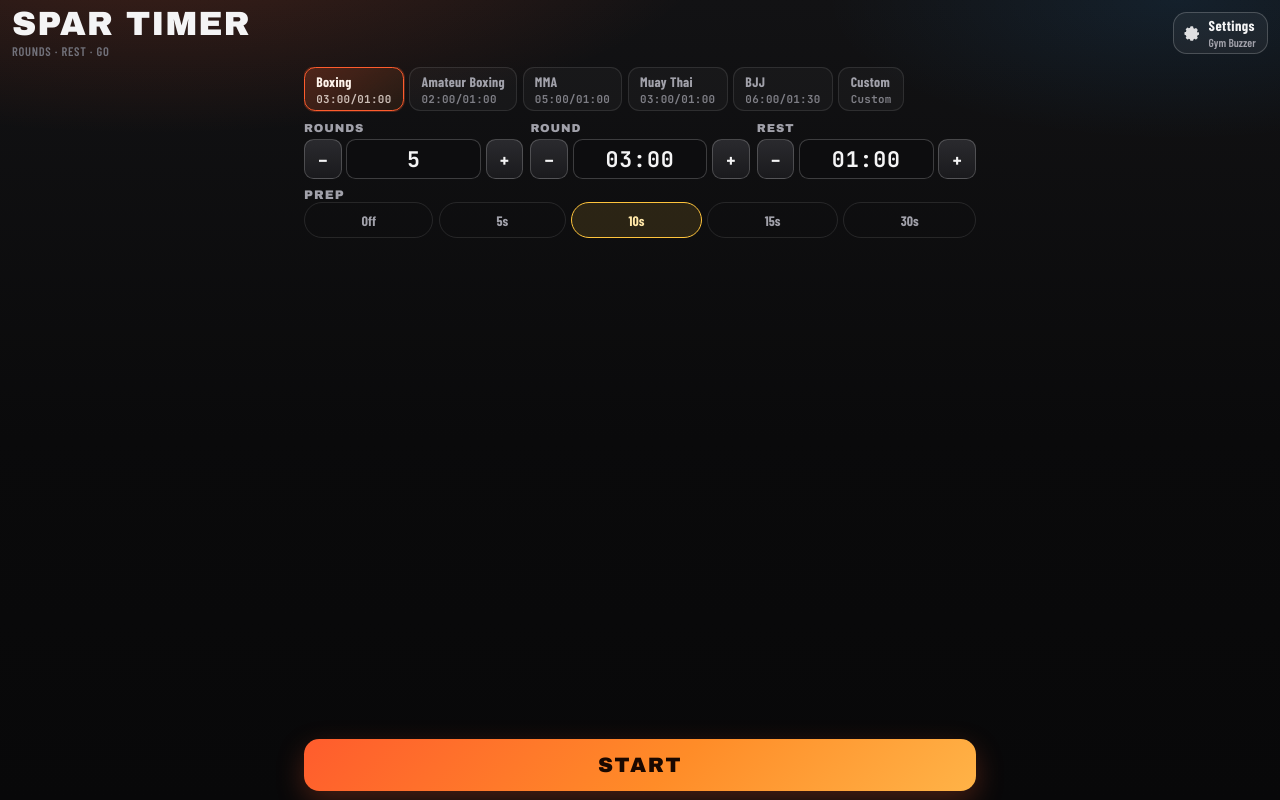
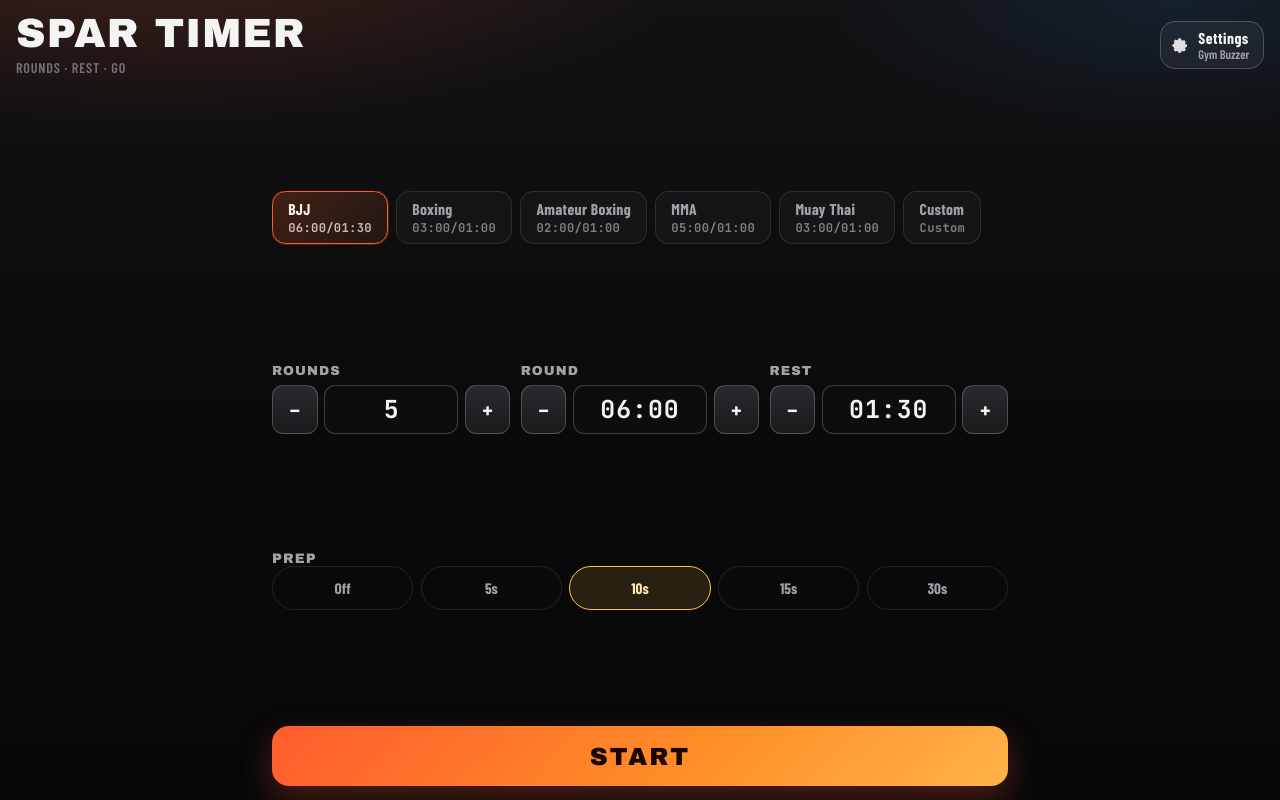
Before and after one commit to CCavins/Sparring-Rounds-Timer, a Vue app: page / in a window 1280 px wide. Built offline with nearby package versions, Linux system fonts and the light colour scheme.

Commit message:
Give home more breathing room and put BJJ first
Spread controls across the available viewport height with larger
touch targets, and move BJJ to the first preset/default setup.

Co-authored-by: CCavins <CCavins@users.noreply.github.com>

```diff
--- a/src/components/DurationControl.vue
+++ b/src/components/DurationControl.vue
@@ -177,32 +177,54 @@ function commit(): void {
 }
 
 .duration--compact {
-  gap: 0.3rem;
+  gap: 0.4rem;
 }
 
 .duration--compact .duration__label {
-  font-size: 0.72rem;
+  font-size: 0.82rem;
 }
 
 .duration--compact .duration__controls {
-  grid-template-columns: 2.35rem 1fr 2.35rem;
-  gap: 0.3rem;
+  grid-template-columns: 2.85rem 1fr 2.85rem;
+  gap: 0.4rem;
 }
 
 .duration--compact .duration__btn {
-  min-width: 2.35rem;
-  min-height: 2.55rem;
-  font-size: 1.25rem;
-  border-radius: 0.6rem;
+  min-width: 2.85rem;
+  min-height: 3.1rem;
+  font-size: 1.45rem;
+  border-radius: 0.7rem;
 }
 
 .duration--compact .duration__input {
-  min-height: 2.55rem;
-  font-size: clamp(1.05rem, 3.2vw, 1.35rem);
-  border-radius: 0.6rem;
+  min-height: 3.1rem;
+  font-size: clamp(1.2rem, 3.6vw, 1.55rem);
+  border-radius: 0.7rem;
 }
 
 .duration--disabled {
   opacity: 0.45;
 }
+
+@media (max-height: 700px) {
+  .duration--compact .duration__controls {
+    grid-template-columns: 2.4rem 1fr 2.4rem;
+    gap: 0.3rem;
+  }
+
+  .duration--compact .duration__btn {
+    min-width: 2.4rem;
+    min-height: 2.6rem;
+    font-size: 1.25rem;
+  }
+
+  .duration--compact .duration__input {
+    min-height: 2.6rem;
+    font-size: clamp(1.05rem, 3.2vw, 1.35rem);
+  }
+
+  .duration--compact .duration__label {
+    font-size: 0.72rem;
+  }
+}
 </style>
--- a/src/components/NumberStepper.vue
+++ b/src/components/NumberStepper.vue
@@ -136,28 +136,50 @@ function onInput(event: Event, min: number, max: number): void {
 }
 
 .stepper--compact {
-  gap: 0.3rem;
+  gap: 0.4rem;
 }
 
 .stepper--compact .stepper__label {
-  font-size: 0.72rem;
+  font-size: 0.82rem;
 }
 
 .stepper--compact .stepper__controls {
-  grid-template-columns: 2.35rem 1fr 2.35rem;
-  gap: 0.3rem;
+  grid-template-columns: 2.85rem 1fr 2.85rem;
+  gap: 0.4rem;
 }
 
 .stepper--compact .stepper__btn {
-  min-width: 2.35rem;
-  min-height: 2.55rem;
-  font-size: 1.25rem;
-  border-radius: 0.6rem;
+  min-width: 2.85rem;
+  min-height: 3.1rem;
+  font-size: 1.45rem;
+  border-radius: 0.7rem;
 }
 
 .stepper--compact .stepper__input {
-  min-height: 2.55rem;
-  font-size: clamp(1.05rem, 3.2vw, 1.35rem);
-  border-radius: 0.6rem;
+  min-height: 3.1rem;
+  font-size: clamp(1.2rem, 3.6vw, 1.55rem);
+  border-radius: 0.7rem;
+}
+
+@media (max-height: 700px) {
+  .stepper--compact .stepper__controls {
+    grid-template-columns: 2.4rem 1fr 2.4rem;
+    gap: 0.3rem;
+  }
+
+  .stepper--compact .stepper__btn {
+    min-width: 2.4rem;
+    min-height: 2.6rem;
+    font-size: 1.25rem;
+  }
+
+  .stepper--compact .stepper__input {
+    min-height: 2.6rem;
+    font-size: clamp(1.05rem, 3.2vw, 1.35rem);
+  }
+
+  .stepper--compact .stepper__label {
+    font-size: 0.72rem;
+  }
 }
 </style>
--- a/src/components/PresetSelector.vue
+++ b/src/components/PresetSelector.vue
@@ -131,7 +131,7 @@ function timingLabel(preset: (typeof PRESETS)[number]): string {
 }
 
 .presets--compact {
-  gap: 0.35rem;
+  gap: 0.45rem;
 }
 
 .presets--compact .presets__grid {
@@ -140,8 +140,8 @@ function timingLabel(preset: (typeof PRESETS)[number]): string {
   overscroll-behavior-x: contain;
   -webkit-overflow-scrolling: touch;
   scrollbar-width: none;
-  gap: 0.35rem;
-  padding-bottom: 0.1rem;
+  gap: 0.5rem;
+  padding-bottom: 0.15rem;
 }
 
 .presets--compact .presets__grid::-webkit-scrollbar {
@@ -150,17 +150,32 @@ function timingLabel(preset: (typeof PRESETS)[number]): string {
 
 .presets--compact .presets__item {
   flex: 0 0 auto;
-  min-height: 2.55rem;
-  padding: 0.3rem 0.7rem;
-  border-radius: 0.7rem;
+  min-height: 3.15rem;
+  padding: 0.45rem 0.95rem;
+  border-radius: 0.85rem;
 }
 
 .presets--compact .presets__name {
-  font-size: 0.86rem;
+  font-size: 0.98rem;
   white-space: nowrap;
 }
 
 .presets--compact .presets__timing {
-  font-size: 0.68rem;
+  font-size: 0.76rem;
+}
+
+@media (max-height: 700px) {
+  .presets--compact .presets__item {
+    min-height: 2.65rem;
+    padding: 0.35rem 0.75rem;
+  }
+
+  .presets--compact .presets__name {
+    font-size: 0.88rem;
+  }
+
+  .presets--compact .presets__timing {
+    font-size: 0.7rem;
+  }
 }
 </style>
--- a/src/types/timer.ts
+++ b/src/types/timer.ts
@@ -57,11 +57,11 @@ export interface TimerEvent {
 }
 
 export const PRESETS: TimerPreset[] = [
+  { id: 'bjj', label: 'BJJ', roundDurationSeconds: 360, restDurationSeconds: 90 },
   { id: 'boxing', label: 'Boxing', roundDurationSeconds: 180, restDurationSeconds: 60 },
   { id: 'amateur', label: 'Amateur Boxing', roundDurationSeconds: 120, restDurationSeconds: 60 },
   { id: 'mma', label: 'MMA', roundDurationSeconds: 300, restDurationSeconds: 60 },
   { id: 'muay-thai', label: 'Muay Thai', roundDurationSeconds: 180, restDurationSeconds: 60 },
-  { id: 'bjj', label: 'BJJ', roundDurationSeconds: 360, restDurationSeconds: 90 },
   { id: 'custom', label: 'Custom', roundDurationSeconds: 180, restDurationSeconds: 60 },
 ]
 
@@ -75,14 +75,14 @@ export const PREPARATION_OPTIONS = [
 
 export const DEFAULT_CONFIGURATION: TimerConfiguration = {
   rounds: 5,
-  roundDurationSeconds: 180,
-  restDurationSeconds: 60,
+  roundDurationSeconds: 360,
+  restDurationSeconds: 90,
   preparationDurationSeconds: 10,
   soundEnabled: true,
   warningEnabled: true,
   vibrationEnabled: false,
   volume: 0.85,
-  presetId: 'boxing',
+  presetId: 'bjj',
   soundPackId: DEFAULT_SOUND_PACK_ID,
 }
 
--- a/src/views/SetupView.vue
+++ b/src/views/SetupView.vue
@@ -285,12 +285,12 @@ onUnmounted(() => {
   overflow: hidden;
   display: grid;
   grid-template-rows: auto 1fr auto;
-  gap: 0.55rem;
+  gap: clamp(0.55rem, 2.2vh, 1.25rem);
   padding:
-    max(0.5rem, env(safe-area-inset-top))
-    max(0.75rem, env(safe-area-inset-right))
-    max(0.55rem, env(safe-area-inset-bottom))
-    max(0.75rem, env(safe-area-inset-left));
+    max(0.85rem, env(safe-area-inset-top))
+    max(1rem, env(safe-area-inset-right))
+    max(0.85rem, env(safe-area-inset-bottom))
+    max(1rem, env(safe-area-inset-left));
   background:
     radial-gradient(ellipse 80% 45% at 12% -8%, rgba(255, 92, 45, 0.2), transparent 55%),
     radial-gradient(ellipse 55% 35% at 92% 0%, rgba(40, 160, 255, 0.1), transparent 50%),
@@ -301,8 +301,8 @@ onUnmounted(() => {
   display: flex;
   align-items: center;
   justify-content: space-between;
-  gap: 0.65rem;
-  min-height: 2.5rem;
+  gap: 0.85rem;
+  min-height: 3rem;
 }
 
 .setup__brand-block {
@@ -312,16 +312,16 @@ onUnmounted(() => {
 .setup__brand {
   margin: 0;
   font-family: var(--font-display);
-  font-size: clamp(1.55rem, 5.8vw, 2.1rem);
+  font-size: clamp(1.85rem, 6.5vw, 2.55rem);
   line-height: 1;
   letter-spacing: 0.03em;
   text-transform: uppercase;
 }
 
 .setup__tagline {
-  margin: 0.18rem 0 0;
+  margin: 0.3rem 0 0;
   color: var(--text-dim);
-  font-size: 0.78rem;
+  font-size: 0.88rem;
   letter-spacing: 0.06em;
   text-transform: uppercase;
 }
@@ -329,11 +329,11 @@ onUnmounted(() => {
 .setup__settings {
   display: inline-flex;
   align-items: center;
-  gap: 0.45rem;
-  min-height: 2.55rem;
-  max-width: min(46vw, 11.5rem);
-  padding: 0.3rem 0.7rem 0.3rem 0.55rem;
-  border-radius: 0.85rem;
+  gap: 0.55rem;
+  min-height: 3rem;
+  max-width: min(48vw, 13rem);
+  padding: 0.4rem 0.85rem 0.4rem 0.65rem;
+  border-radius: 0.95rem;
   border: 1px solid var(--border-strong);
   background: rgba(255, 255, 255, 0.05);
   color: var(--text);
@@ -357,14 +357,14 @@ onUnmounted(() => {
 }
 
 .setup__settings-label {
-  font-size: 0.9rem;
+  font-size: 0.98rem;
   font-weight: 700;
   letter-spacing: 0.03em;
   line-height: 1.1;
 }
 
 .setup__settings-meta {
-  font-size: 0.72rem;
+  font-size: 0.78rem;
   color: var(--text-muted);
   white-space: nowrap;
   overflow: hidden;
@@ -375,16 +375,16 @@ onUnmounted(() => {
   min-height: 0;
   overflow: hidden;
   display: grid;
-  align-content: start;
-  gap: 0.55rem;
-  width: min(100%, 42rem);
+  align-content: space-evenly;
+  gap: clamp(0.65rem, 2.4vh, 1.35rem);
+  width: min(100%, 46rem);
   margin-inline: auto;
 }
 
 .setup__controls {
   display: grid;
   grid-template-columns: repeat(3, minmax(0, 1fr));
-  gap: 0.45rem;
+  gap: 0.65rem;
 }
 
 .setup__prep {
@@ -392,13 +392,13 @@ onUnmounted(() => {
   margin: 0;
   padding: 0;
   display: grid;
-  gap: 0.35rem;
+  gap: 0.45rem;
   min-width: 0;
 }
 
 .setup__prep legend {
   font-family: var(--font-display);
-  font-size: 0.78rem;
+  font-size: 0.86rem;
   letter-spacing: 0.08em;
   text-transform: uppercase;
   color: var(--text-muted);
@@ -408,7 +408,7 @@ onUnmounted(() => {
 .setup__prep-options {
   display: flex;
   flex-wrap: nowrap;
-  gap: 0.35rem;
+  gap: 0.45rem;
   overflow-x: auto;
   overscroll-behavior-x: contain;
   -webkit-overflow-scrolling: touch;
@@ -424,15 +424,15 @@ onUnmounted(() => {
   display: inline-flex;
   align-items: center;
   justify-content: center;
-  flex: 1 0 auto;
-  min-height: 2.25rem;
-  min-width: 2.75rem;
-  padding: 0.3rem 0.65rem;
+  flex: 1 1 0;
+  min-height: 2.75rem;
+  min-width: 3.1rem;
+  padding: 0.4rem 0.75rem;
   border: 1px solid var(--border);
   border-radius: 999px;
   color: var(--text-muted);
   cursor: pointer;
-  font-size: 0.86rem;
+  font-size: 0.95rem;
   font-weight: 650;
   touch-action: manipulation;
 }
@@ -453,24 +453,24 @@ onUnmounted(() => {
 }
 
 .setup__footer {
-  width: min(100%, 42rem);
+  width: min(100%, 46rem);
   margin-inline: auto;
 }
 
 .setup__start {
   width: 100%;
-  min-height: 3.25rem;
+  min-height: clamp(3.35rem, 7.5vh, 4.1rem);
   border: 0;
-  border-radius: 0.95rem;
+  border-radius: 1.05rem;
   background: linear-gradient(135deg, #ff5c2d 0%, #ff8c28 55%, #ffb347 100%);
   color: #1a0800;
   font-family: var(--font-display);
-  font-size: 1.3rem;
+  font-size: clamp(1.3rem, 3.5vh, 1.55rem);
   letter-spacing: 0.08em;
   text-transform: uppercase;
   font-weight: 700;
   cursor: pointer;
-  box-shadow: 0 10px 28px rgba(255, 92, 45, 0.26);
+  box-shadow: 0 12px 32px rgba(255, 92, 45, 0.28);
   touch-action: manipulation;
 }
 
@@ -490,7 +490,12 @@ onUnmounted(() => {
 
 @media (max-height: 700px) {
   .setup {
-    gap: 0.4rem;
+    gap: 0.45rem;
+    padding:
+      max(0.55rem, env(safe-area-inset-top))
+      max(0.8rem, env(safe-area-inset-right))
+      max(0.55rem, env(safe-area-inset-bottom))
+      max(0.8rem, env(safe-area-inset-left));
   }
 
   .setup__tagline {
@@ -498,22 +503,32 @@ onUnmounted(() => {
   }
 
   .setup__body {
+    align-content: start;
+    gap: 0.5rem;
+  }
+
+  .setup__controls {
     gap: 0.4rem;
   }
 
+  .setup__prep-option {
+    min-height: 2.3rem;
+    font-size: 0.86rem;
+  }
+
   .setup__start {
-    min-height: 3rem;
-    font-size: 1.15rem;
+    min-height: 3.1rem;
+    font-size: 1.2rem;
   }
 }
 
 @media (max-height: 560px) {
   .setup__brand {
-    font-size: 1.35rem;
+    font-size: 1.4rem;
   }
 
   .setup__settings {
-    min-height: 2.25rem;
+    min-height: 2.35rem;
   }
 
   .setup__settings-meta {
@@ -523,9 +538,13 @@ onUnmounted(() => {
 
 @media (orientation: landscape) and (max-height: 500px) {
   .setup {
-    gap: 0.3rem;
-    padding-top: max(0.3rem, env(safe-area-inset-top));
-    padding-bottom: max(0.3rem, env(safe-area-inset-bottom));
+    gap: 0.35rem;
+    padding-top: max(0.35rem, env(safe-area-inset-top));
+    padding-bottom: max(0.35rem, env(safe-area-inset-bottom));
+  }
+
+  .setup__body {
+    align-content: start;
   }
 
   .setup__controls {
```
Also changed, not shown: 1 other file (tests, documents, lock files or other folders).
